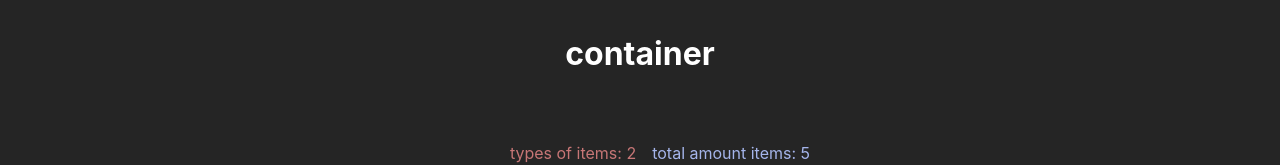
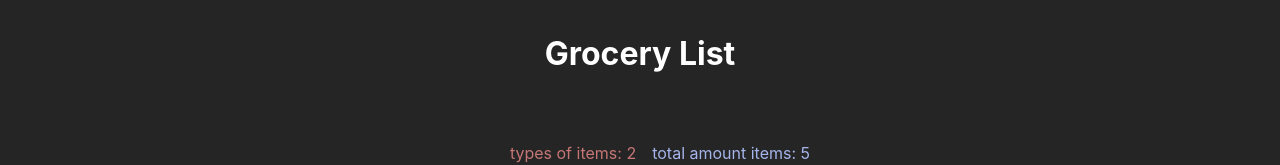
Before and after one commit to Sander-317/grocery_list, a React (Create React App) app: page / in a window 1280 px wide. Shown: the top 165 px of the page. Built offline with nearby package versions, Linux system fonts and the light colour scheme.

Commit message:
added :hover to shopping list

```diff
--- a/src/App.css
+++ b/src/App.css
@@ -51,6 +51,9 @@ ul.app-list li {
 ul.app-list li:nth-child(2n + 1) {
   background-color: rgb(199, 118, 118);
 }
+.grocery-list ul.app-list li:hover {
+  cursor: pointer;
+}
 
 .shopping-cart ul.app-list li {
   background-color: rgb(165, 181, 235);
--- a/src/components/Container.js
+++ b/src/components/Container.js
@@ -82,7 +82,7 @@ class Container extends React.Component {
     return (
       <div className="container">
         <header>
-          <h1>container</h1>
+          <h1>Grocery List</h1>
           <ul className="counter">
             <li> types of items: {this.state.shoppingListItems.length}</li>
             <li>
```
